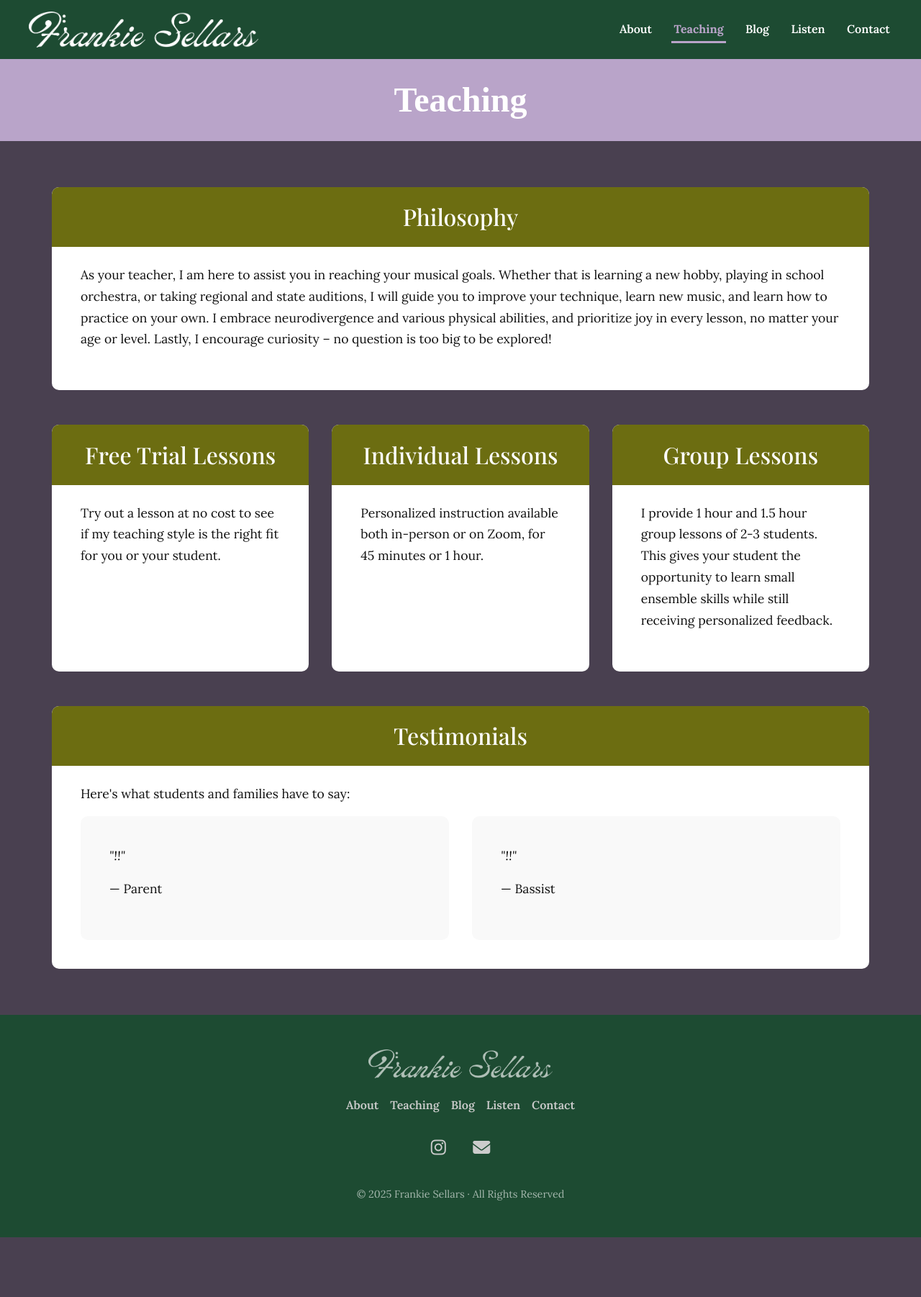
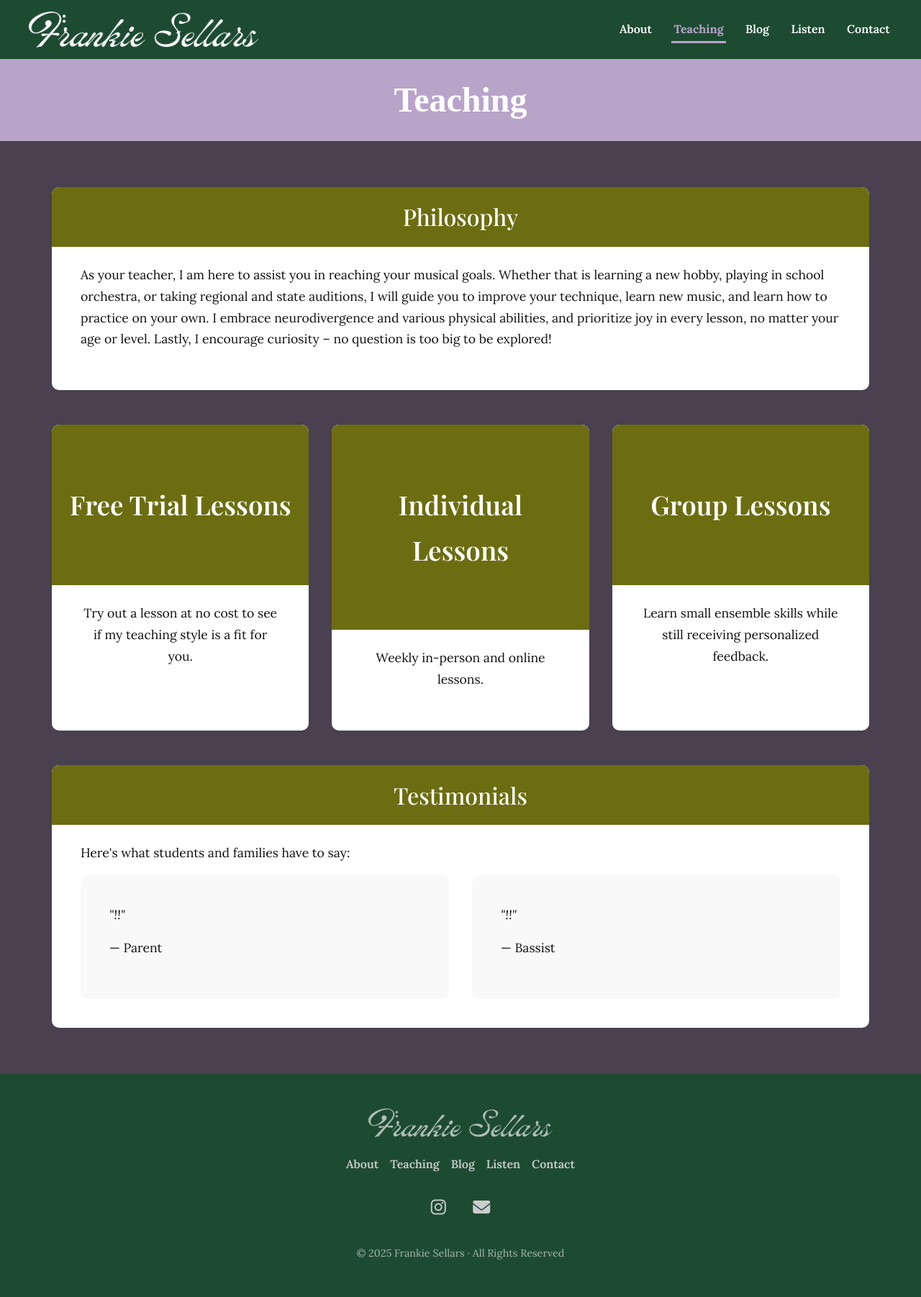
Before and after one commit to hintonfj/frankiesellars, a Jekyll site: the page built from teaching.html, in a window 1280 px wide. Shown: the whole page at 72% size. Built offline with Jekyll 4.4.1, drawn with Linux system fonts in a browser that asks for light colours; some web fonts are replaced; before the commit the page ends 1719 px from its top, so only the background shows below that.

Commit message:
updated teaching

```diff
--- a/style.css
+++ b/style.css
@@ -139,6 +139,23 @@ body {
   font-weight: 500;
   text-align: center;
   border-radius: 10px 10px 0 0;
+}
+
+.grid-3 h2 {
+  font-family: 'Playfair Display', serif;
+  background: #6C6D11;
+  color: #ffffff;
+  padding: 5rem 1.5rem;
+  margin: -2.5rem -2.5rem 1.5rem;
+  font-size: 2.3rem;
+  font-weight: 700;
+  text-align: center;
+  border-radius: 10px 10px 0 0;
+}
+
+.grid-3 p {
+  text-align: center;
+
 }
 
 
--- a/teaching.html
+++ b/teaching.html
@@ -17,19 +17,18 @@ title: Teaching
   <div class="grid-3">
     <div class="content-box">
       <h2>Free Trial Lessons</h2>
-      <p>Try out a lesson at no cost to see if my teaching style is the right fit for you or your student.</p>
+      <p> Try out a lesson at no cost to see if my teaching style is a fit for you.</p>
     </div>
 
     <div class="content-box">
       <h2>Individual Lessons</h2>
-      <p>Personalized instruction available both in-person or on Zoom, for 45 minutes or 1 hour.</p>
+      <p>Weekly in-person and online lessons.</p>
     </div>
 
     <div class="content-box">
       <h2>Group Lessons</h2>
-      <p>I provide 1 hour and 1.5 hour group lessons of 2-3 students. This gives your student the opportunity to learn small ensemble skills while still receiving personalized feedback.</p>
+      <p>Learn small ensemble skills while still receiving personalized feedback.</p>
     </div>
-
   </div>
 
   <div class="content-box">
```
Also changed, not shown: testing.html (+3 -6 lines).
